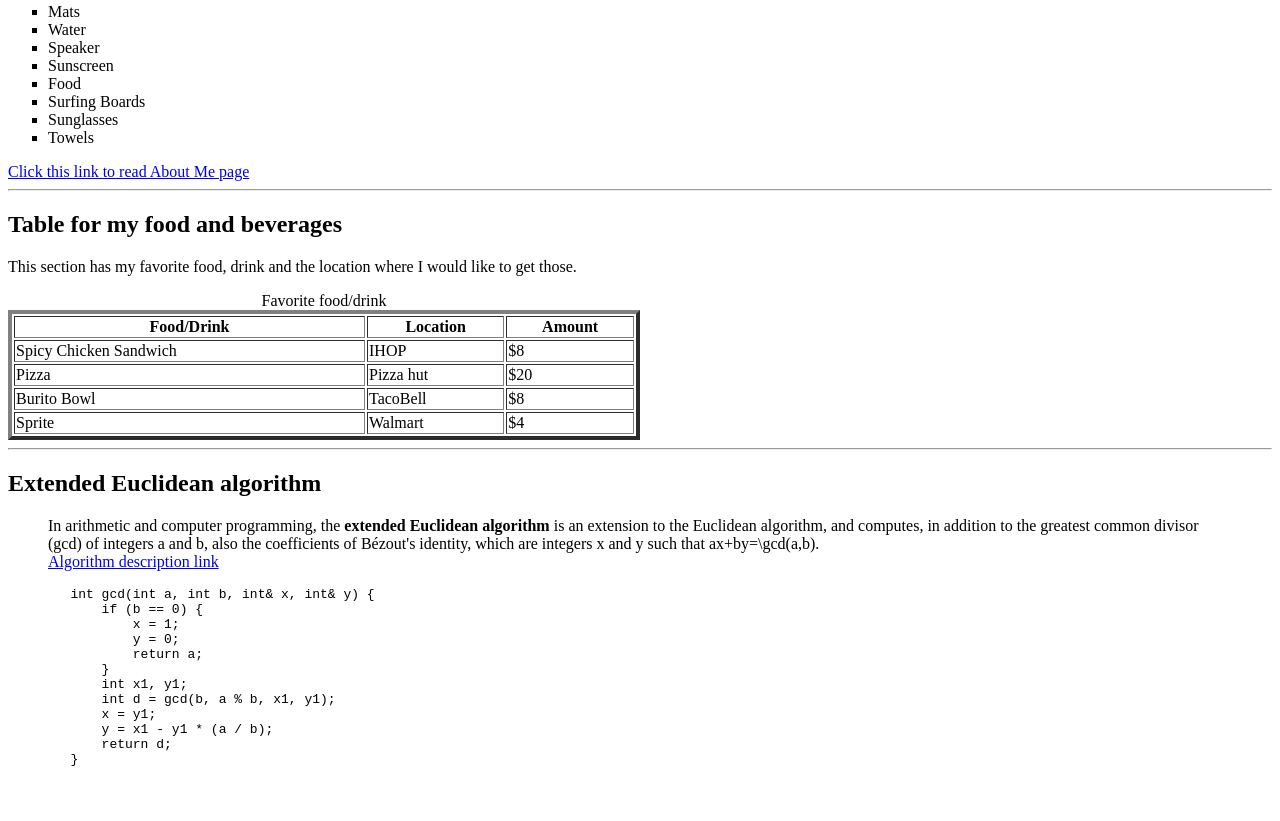
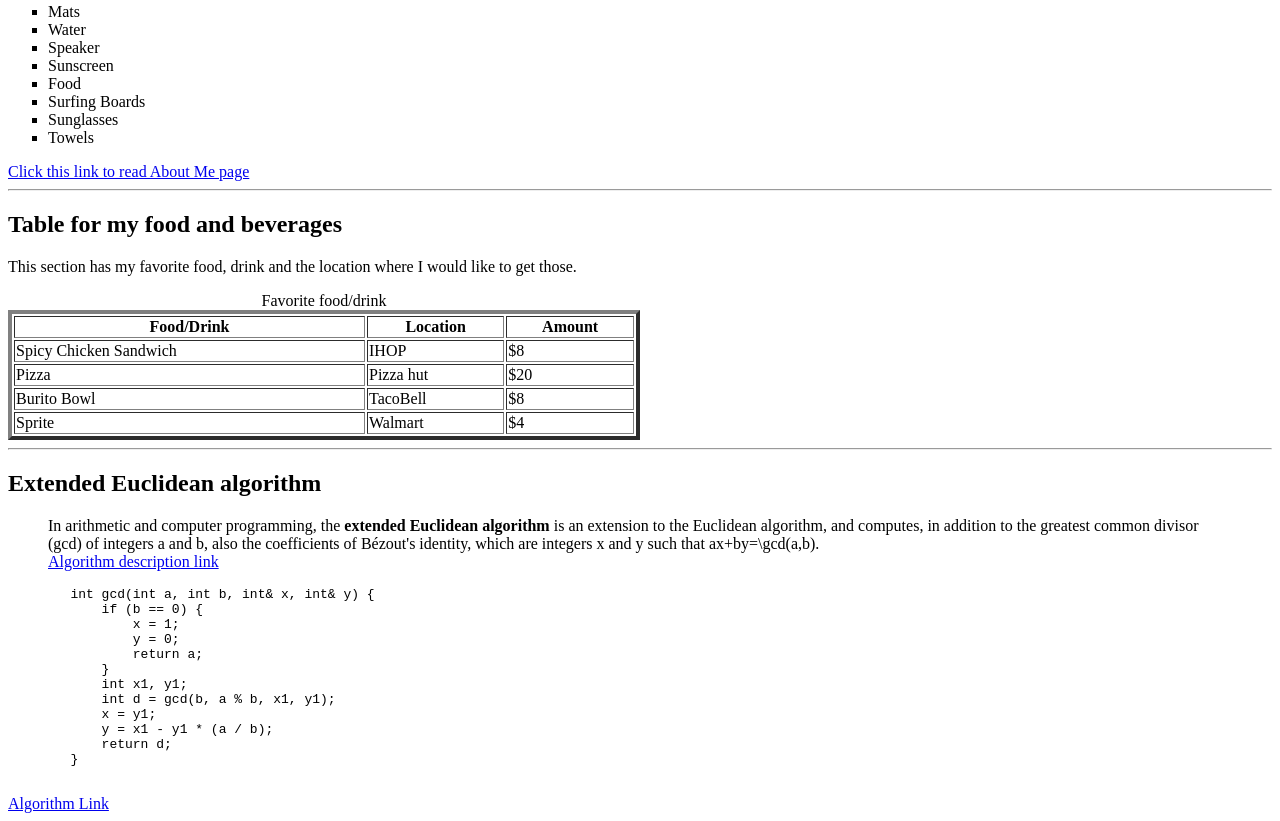
Before and after one commit to 44-563-WebApps-F21/webapps-f21-assignment-3-rushyanth1130, a plain HTML site: page index.html in a window 1280 px wide. Shown: the part 488-1309 px from the top of the page. Before the commit the page ends 1283 px from the top, so only its background shows below. Drawn offline with Linux system fonts and the light colour scheme.

Commit message:
updated algorithm link
Added algorithm link

```diff
--- a/index.html
+++ b/index.html
@@ -150,4 +150,5 @@
             return d;
         }
     </pre>
+    <a href="https://cp-algorithms.com/algebra/extended-euclid-algorithm.html">Algorithm Link</a>
 </body>
```
